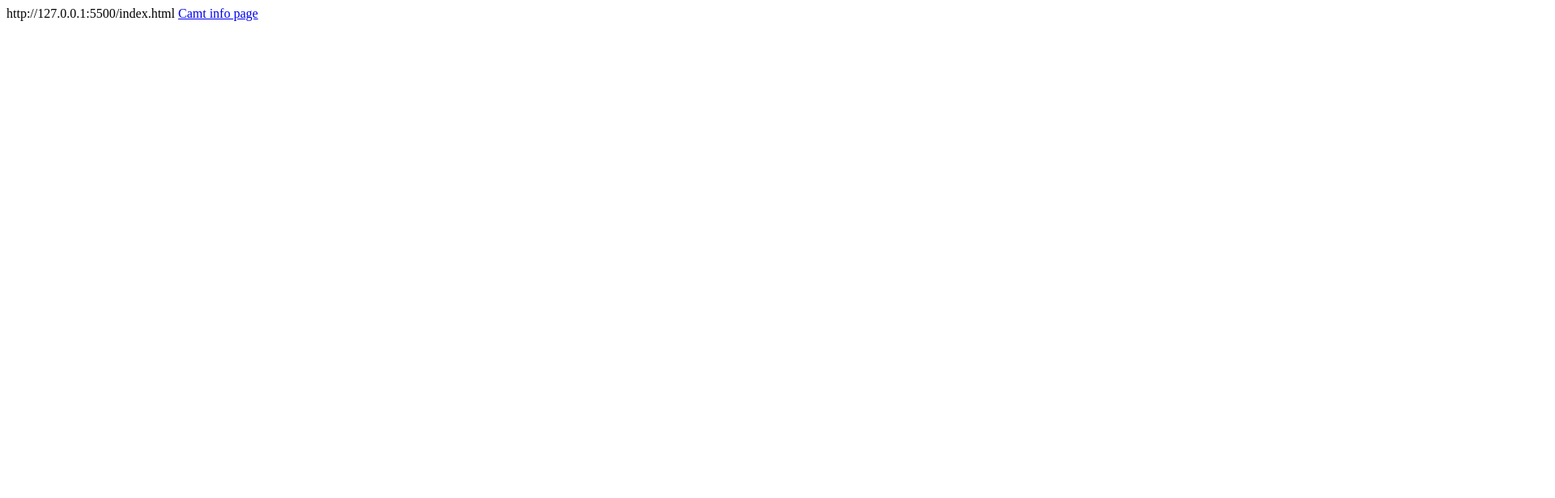
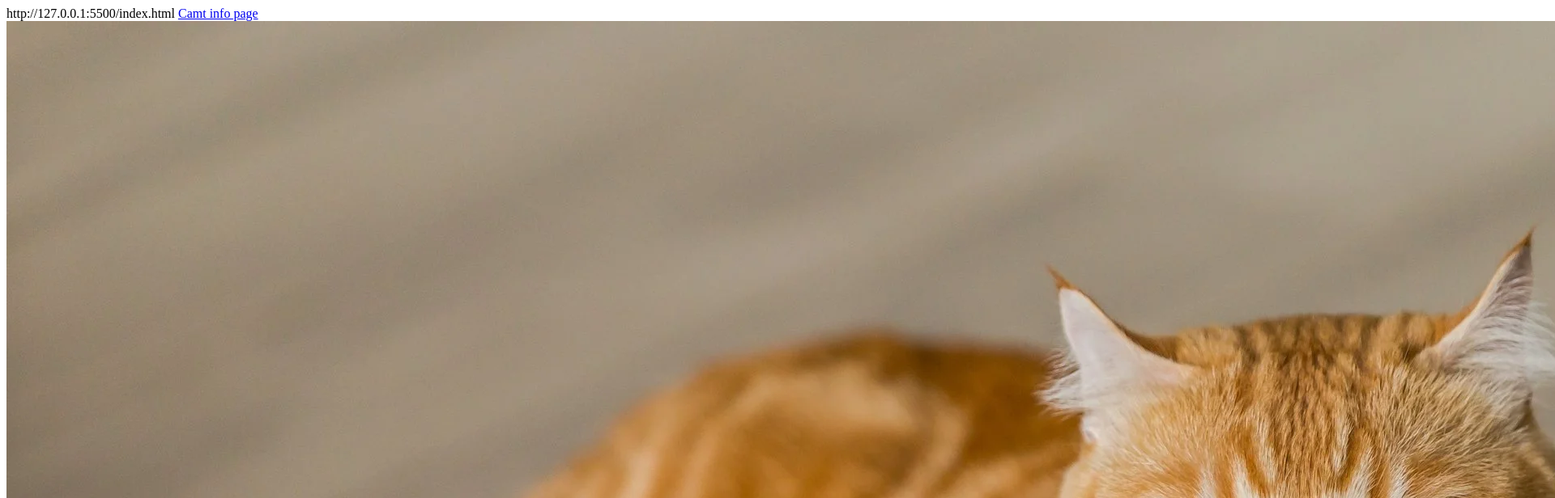
Before and after one commit to PeakDepression/DevOpslab3, a plain HTML site: page index.html in a window 1280 px wide. Shown: the top 616 px of the page at 81% size, 1920 px wide, since content can reach past the window. Drawn offline with Linux system fonts and the light colour scheme.

Commit message:
added friend image

```diff
--- a/index.html
+++ b/index.html
@@ -1,3 +1,4 @@
 http://127.0.0.1:5500/index.html
 
 <a href="https://www.camt.cmu.ac.th/">Camt info page</a>
+<img src="michael-sum-LEpfefQf4rU-unsplash.webp" alt="my friend">
```
Also changed, not shown: michael-sum-LEpfefQf4rU-unsplash.webp (added).
